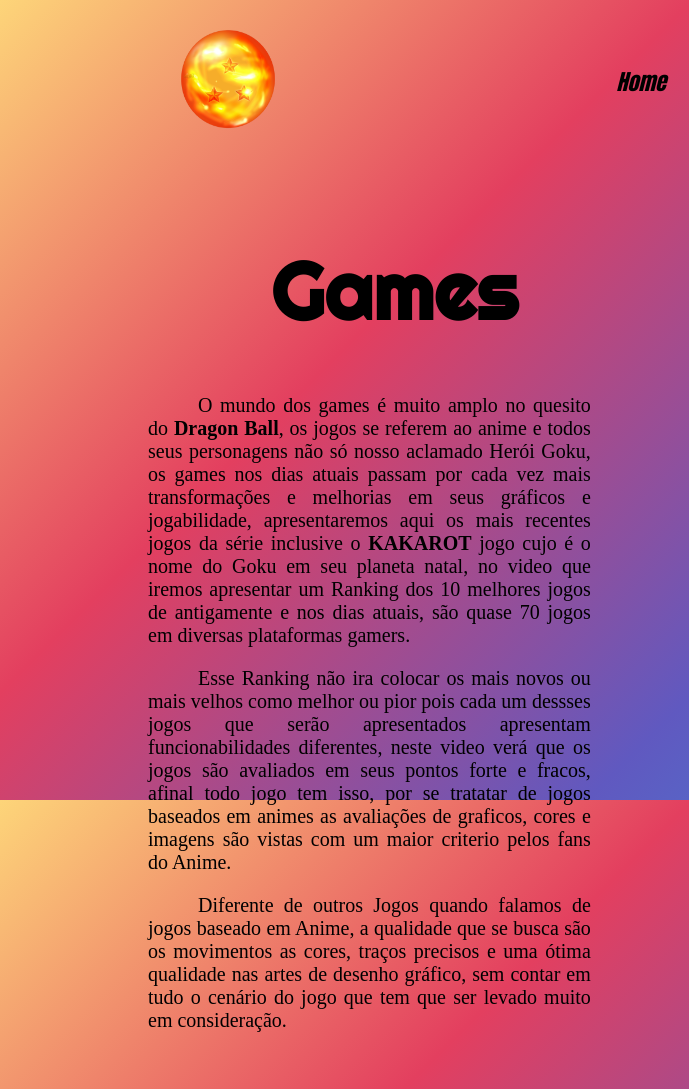
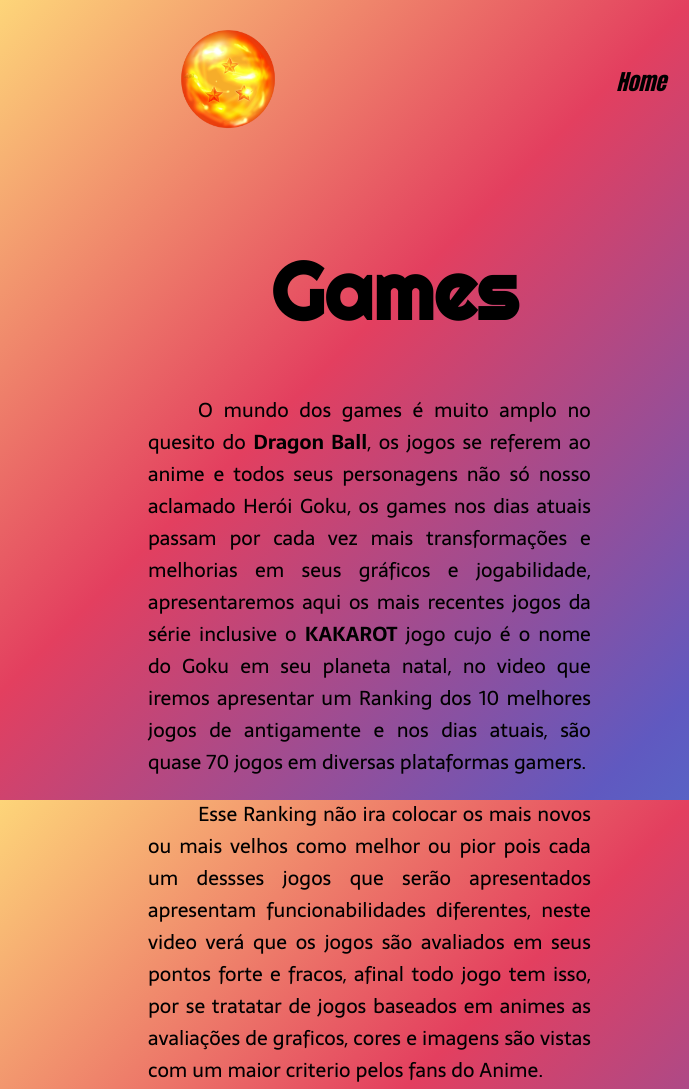
Before and after one commit to Daniel051088/Projeto-DBZ, a plain HTML site: page games.html in a window 1280 px wide. Shown: the top 1089 px of the page, 0-689 px from the left. Drawn offline with Linux system fonts and the light colour scheme.

Commit message:
estilos e fonte

```diff
--- a/_css/games.css
+++ b/_css/games.css
@@ -15,6 +15,7 @@
     margin-left: 20%;
     padding: bottom 60px;
     font-size: 20px;
+    font-family: 'Sarala', sans-serif;
 
 }
 
```
